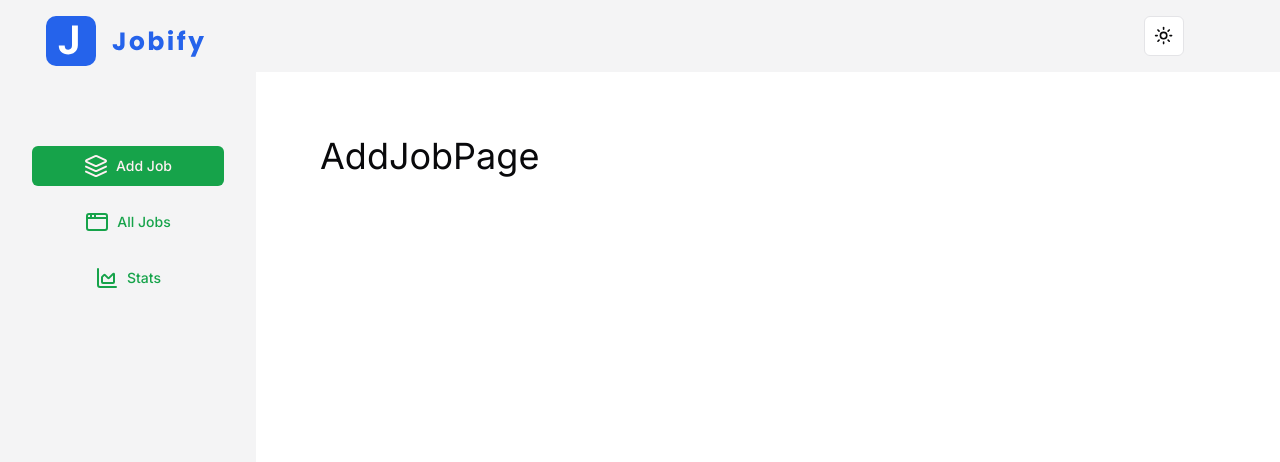
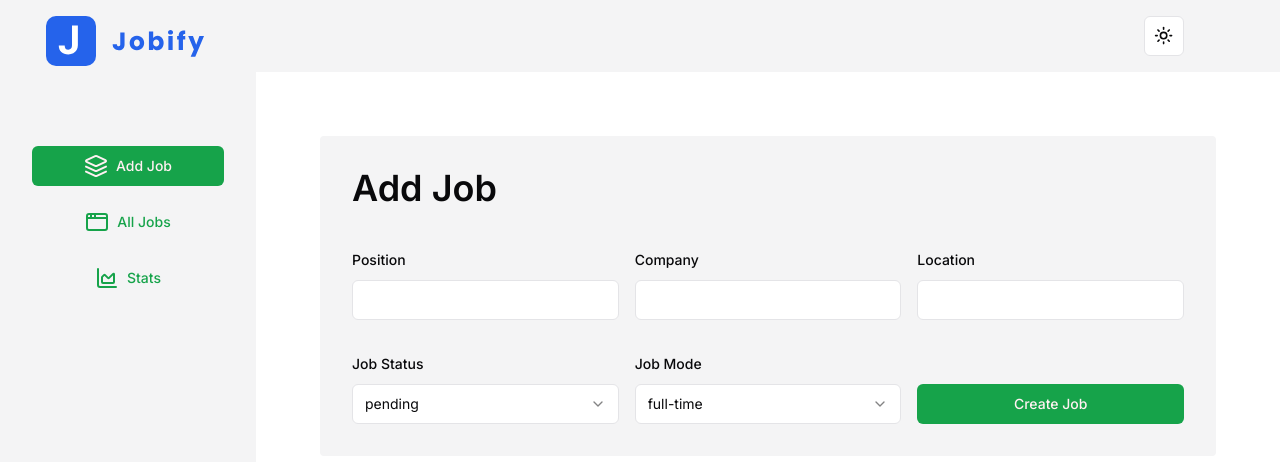
Before and after one commit to Ninja-Jutsu/hired, a Next.js app: page /add-job in a window 1280 px wide. Shown: the top 462 px of the page. Built offline with nearby package versions, Linux system fonts and the light colour scheme.

Commit message:
Build CreateJobForm Component & render it in add-job page

```diff
--- a/app/(dashboard)/add-job/page.tsx
+++ b/app/(dashboard)/add-job/page.tsx
@@ -1,7 +1,12 @@
+import CreateJobForm from '@/components/CreateJobForm'
 import React from 'react'
 
 function AddJobPage() {
-  return <div className='text-4xl'>AddJobPage</div>
+  return (
+    <div className='text-4xl'>
+      <CreateJobForm />
+    </div>
+  )
 }
 
 export default AddJobPage
--- /dev/null
+++ b/components/CreateJobForm.tsx
@@ -0,0 +1,79 @@
+'use client'
+
+import { zodResolver } from '@hookform/resolvers/zod'
+import { useForm } from 'react-hook-form'
+
+import { JobStatus, JobMode, createAndEditJobSchema, CreateAndEditJobType } from '@/utils/types'
+
+import { Button } from '@/components/ui/button'
+import { Form } from '@/components/ui/form'
+
+import { CustomFormField, CustomFormSelect } from './FormComponents'
+
+function CreateJobForm() {
+  // 1. Define your form.
+  const form = useForm<CreateAndEditJobType>({
+    resolver: zodResolver(createAndEditJobSchema),
+    defaultValues: {
+      position: '',
+      company: '',
+      location: '',
+      status: JobStatus.Pending,
+      mode: JobMode.FullTime,
+    },
+  })
+
+  function onSubmit(values: CreateAndEditJobType) {
+    // Do something with the form values.
+    // ✅ This will be type-safe and validated.
+    console.log(values)
+  }
+  return (
+    <Form {...form}>
+      <form
+        onSubmit={form.handleSubmit(onSubmit)}
+        className='bg-muted p-8 rounded'
+      >
+        <h2 className='capitalize font-semibold text-4xl mb-6'>add job</h2>
+        <div className='grid gap-4 md:grid-cols-2 lg:grid-cols-3 items-start'>
+          <CustomFormField
+            name='position'
+            control={form.control}
+          />
+
+          <CustomFormField
+            name='company'
+            control={form.control}
+          />
+
+          <CustomFormField
+            name='location'
+            control={form.control}
+          />
+
+          <CustomFormSelect
+            name='status'
+            control={form.control}
+            labelText='job status'
+            items={Object.values(JobStatus)}
+          />
+
+          <CustomFormSelect
+            name='mode'
+            control={form.control}
+            labelText='job mode'
+            items={Object.values(JobMode)}
+          />
+
+          <Button
+            type='submit'
+            className='self-end capitalize'
+          >
+            create job
+          </Button>
+        </div>
+      </form>
+    </Form>
+  )
+}
+export default CreateJobForm
```
